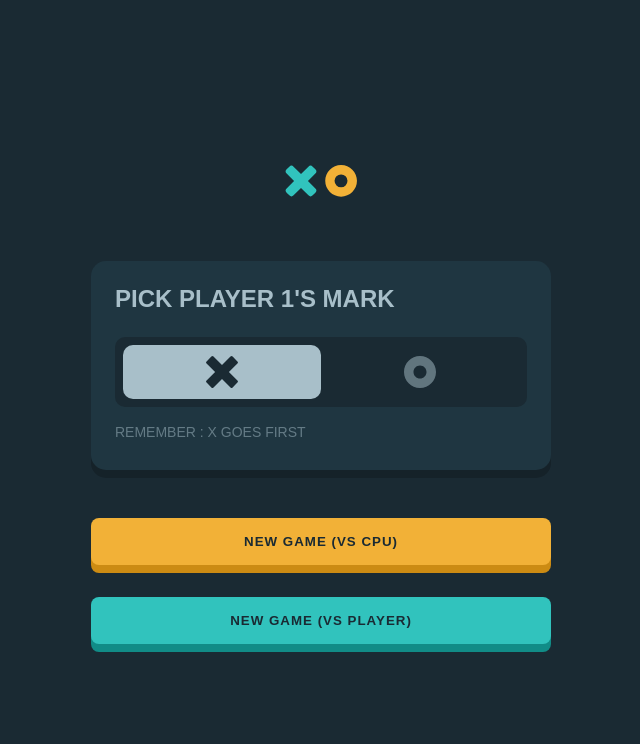
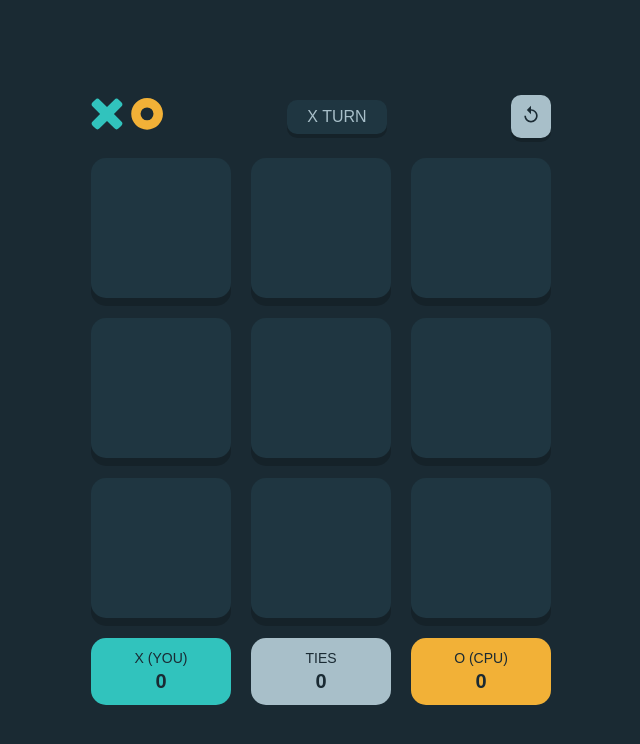
Before and after one commit to meccacodes/tic-tac-toe, a Next.js app: page / in a window 1280 px wide. Both pictures are taken after a click on the button "NEW GAME (VS CPU)". Shown: the top 744 px of the page, without its empty margins (319-959 px from the left). Built offline with nearby package versions, Linux system fonts and the light colour scheme.

Commit message:
Game board grid started.  Needs more styling.

```diff
--- a/src/app/globals.css
+++ b/src/app/globals.css
@@ -27,6 +27,7 @@ body {
   font-size: 1.5rem;
   font-weight: 700;
   color: var(--color-silver);
+  text-align: center;
 }
 
 .heading-xs {
@@ -34,4 +35,5 @@ body {
   font-weight: 500;
   color: var(--color-silver);
   opacity: 0.5;
+  text-align: center;
 }
--- a/src/app/page.tsx
+++ b/src/app/page.tsx
@@ -1,19 +1,35 @@
 "use client";
 
+import { useState } from "react";
 import NewGameMenu from "@/components/NewGameMenu";
+import GameBoard from "@/components/GameBoard";
 import styles from "./page.module.css";
 
 export default function Home() {
+  const [gameStarted, setGameStarted] = useState(false);
+  const [gameConfig, setGameConfig] = useState<{
+    playerMark: "X" | "O";
+    gameMode: "CPU" | "PLAYER";
+  } | null>(null);
+
   const handleGameStart = (
     playerMark: "X" | "O",
     gameMode: "CPU" | "PLAYER"
   ) => {
-    console.log(`Game started with ${playerMark} vs ${gameMode}`);
+    setGameConfig({ playerMark, gameMode });
+    setGameStarted(true);
   };
 
   return (
     <main className={styles.main}>
-      <NewGameMenu onGameStart={handleGameStart} />
+      {!gameStarted || !gameConfig ? (
+        <NewGameMenu onGameStart={handleGameStart} />
+      ) : (
+        <GameBoard
+          playerMark={gameConfig.playerMark}
+          gameMode={gameConfig.gameMode}
+        />
+      )}
     </main>
   );
 }
--- /dev/null
+++ b/src/components/GameBoard.module.css
@@ -0,0 +1,114 @@
+/* --color-dark-navy: #1a2a33;
+--color-semi-dark-navy: #1f3641;
+--color-light-blue: #31c3bd;
+--color-light-blue-hover: #65e9e4;
+--color-light-yellow: #f2b137;
+--color-light-yellow-hover: #ffc860;
+--color-silver: #a8bfc9;
+--color-silver-hover: #dbe8ed; */
+
+.container {
+  display: flex;
+  flex-direction: column;
+  gap: 20px;
+  width: 100%;
+  max-width: 460px;
+}
+
+.header {
+  display: flex;
+  justify-content: space-between;
+  align-items: center;
+  width: 100%;
+}
+
+.marks {
+  display: flex;
+  gap: 8px;
+  font-size: 24px;
+  font-weight: bold;
+}
+
+.turn {
+  background: var(--color-semi-dark-navy);
+  padding: 8px 20px;
+  border-radius: 10px;
+  color: var(--color-silver);
+  box-shadow: 0 4px 0 rgba(0, 0, 0, 0.2);
+}
+
+.reset {
+  background: var(--color-silver);
+  border: none;
+  padding: 10px;
+  border-radius: 10px;
+  cursor: pointer;
+  color: var(--color-dark-navy);
+  box-shadow: 0 4px 0 rgba(0, 0, 0, 0.2);
+}
+
+.board {
+  display: grid;
+  grid-template-columns: repeat(3, 1fr);
+  gap: 20px;
+  width: 100%;
+}
+
+.cell {
+  aspect-ratio: 1;
+  background: var(--color-semi-dark-navy);
+  border: none;
+  border-radius: 15px;
+  cursor: pointer;
+  display: flex;
+  align-items: center;
+  justify-content: center;
+  font-size: 40px;
+  font-weight: bold;
+  box-shadow: 0 8px 0 rgba(0, 0, 0, 0.2);
+}
+
+.x {
+  color: var(--color-light-blue);
+}
+
+.o {
+  color: var(--color-light-yellow);
+}
+
+.scores {
+  display: grid;
+  grid-template-columns: repeat(3, 1fr);
+  gap: 20px;
+  width: 100%;
+}
+
+.score {
+  padding: 12px;
+  border-radius: 15px;
+  text-align: center;
+}
+
+.score:nth-child(1) {
+  background: var(--color-light-blue);
+}
+
+.score:nth-child(2) {
+  background: var(--color-silver);
+}
+
+.score:nth-child(3) {
+  background: var(--color-light-yellow);
+}
+
+.label {
+  font-size: 14px;
+  margin-bottom: 4px;
+  color: var(--color-dark-navy);
+}
+
+.value {
+  font-size: 20px;
+  font-weight: bold;
+  color: var(--color-dark-navy);
+}
--- /dev/null
+++ b/src/components/GameBoard.tsx
@@ -0,0 +1,80 @@
+import React from "react";
+import styles from "./GameBoard.module.css";
+
+type GameBoardProps = {
+  playerMark: "X" | "O";
+  gameMode: "CPU" | "PLAYER";
+};
+
+const GameBoard: React.FC<GameBoardProps> = ({ playerMark, gameMode }) => {
+  const [board, setBoard] = React.useState<(string | null)[]>(
+    Array(9).fill(null)
+  );
+  console.log(board);
+  const [scores, setScores] = React.useState({
+    x: 0,
+    ties: 0,
+    o: 0,
+  });
+
+  const handleReset = () => {
+    setBoard(Array(9).fill(null));
+    location.reload();
+  };
+
+  return (
+    <div className={styles.container}>
+      <div className={styles.header}>
+        <div className={styles.marks}>
+          <div className={styles.logo}>
+            <img src="./assets/logo.svg" alt="XO Logo" />
+          </div>
+        </div>
+        <div className={styles.turn}>
+          <span>{playerMark} TURN</span>
+        </div>
+        <button className={styles.reset} onClick={handleReset}>
+          <svg
+            xmlns="http://www.w3.org/2000/svg"
+            width="20"
+            height="20"
+            viewBox="0 0 24 24"
+          >
+            <path
+              fill="currentColor"
+              d="M12 5V1L7 6l5 5V7c3.31 0 6 2.69 6 6s-2.69 6-6 6s-6-2.69-6-6H4c0 4.42 3.58 8 8 8s8-3.58 8-8s-3.58-8-8-8z"
+            />
+          </svg>
+        </button>
+      </div>
+
+      <div className={styles.board}>
+        {board.map((cell, index) => (
+          <button key={index} className={styles.cell}>
+            {cell === "X" && <span className={styles.x}>X</span>}
+            {cell === "O" && <span className={styles.o}>O</span>}
+          </button>
+        ))}
+      </div>
+
+      <div className={styles.scores}>
+        <div className={styles.score}>
+          <div className={styles.label}>X (YOU)</div>
+          <div className={styles.value}>{scores.x}</div>
+        </div>
+        <div className={styles.score}>
+          <div className={styles.label}>TIES</div>
+          <div className={styles.value}>{scores.ties}</div>
+        </div>
+        <div className={styles.score}>
+          <div className={styles.label}>
+            O ({gameMode === "CPU" ? "CPU" : "Player 2"})
+          </div>
+          <div className={styles.value}>{scores.o}</div>
+        </div>
+      </div>
+    </div>
+  );
+};
+
+export default GameBoard;
--- a/src/components/NewGameMenu.tsx
+++ b/src/components/NewGameMenu.tsx
@@ -17,12 +17,10 @@ export default function NewGameMenu({ onGameStart }: NewGameMenuProps) {
 
   return (
     <main className={styles.newGameMenu}>
-      {/* Logo */}
       <div className={styles.logo}>
         <img src="./assets/logo.svg" alt="XO Logo" />
       </div>
 
-      {/* Pick mark section */}
       <div className={styles.pickPlayerMark}>
         <p className="heading-s">PICK PLAYER 1'S MARK</p>
         <div className={styles.markSelector}>
@@ -58,7 +56,6 @@ export default function NewGameMenu({ onGameStart }: NewGameMenuProps) {
         <p className="heading-xs">REMEMBER : X GOES FIRST</p>
       </div>
 
-      {/* Game mode buttons */}
       <div className={styles.newGameButtons}>
         <button
           className={`${pageStyles.buttonPrimary} ${pageStyles.yellow}`}
```
